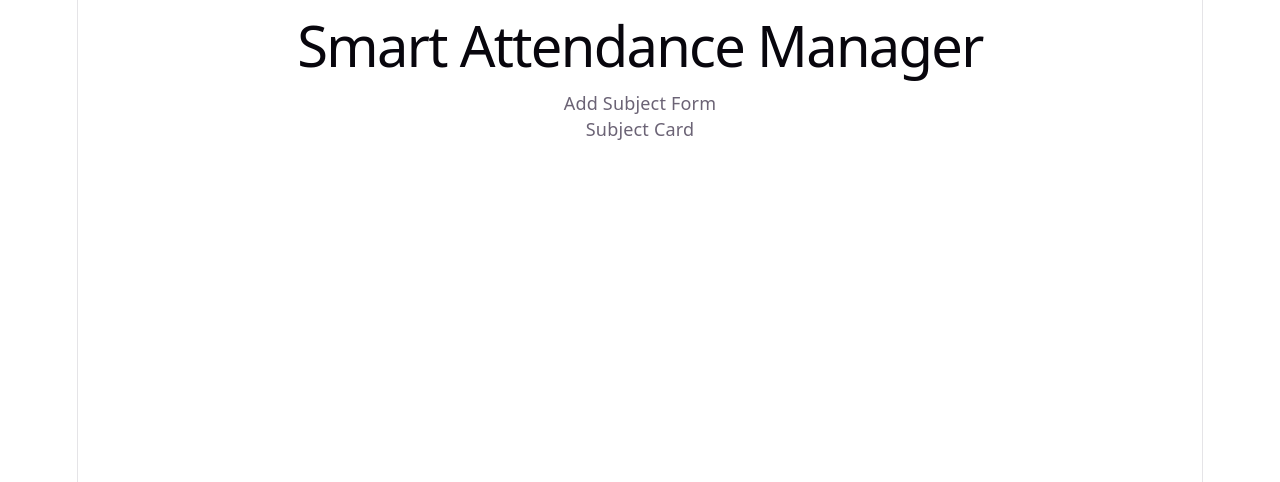
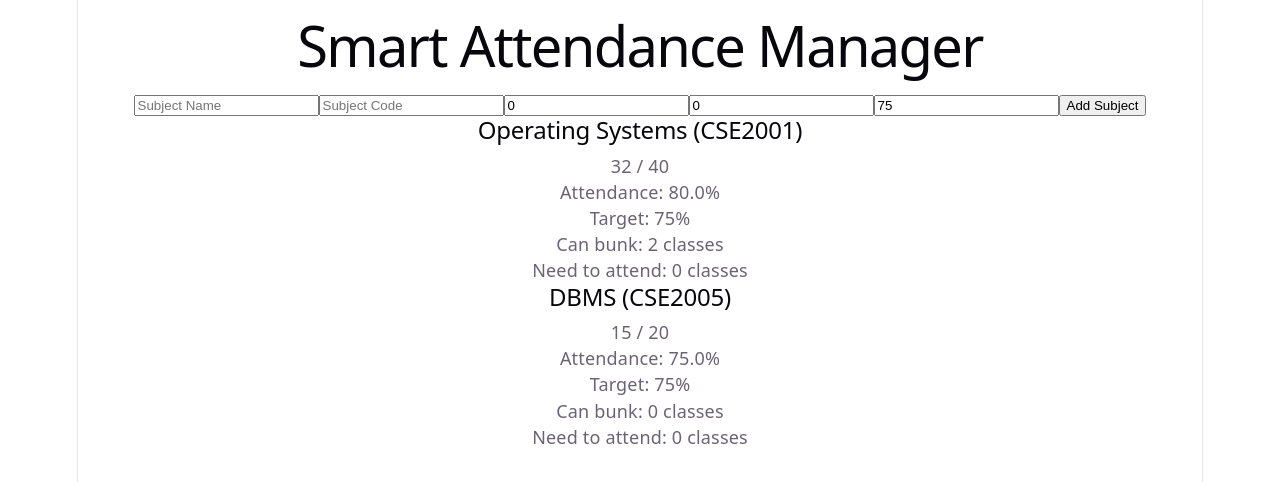
Before and after one commit to sxddhxrthg/smart-attendance-manager, a React (Vite) app in the folder frontend/: page / in a window 1280 px wide. Shown: the top 482 px of the page. Built offline with nearby package versions, Linux system fonts and the light colour scheme.

Commit message:
feat(attendance): add attendance calculations and bunk analysis

```diff
--- a/frontend/src/components/AddSubjectForm.tsx
+++ b/frontend/src/components/AddSubjectForm.tsx
@@ -1,5 +1,81 @@
-function AddSubjectForm() {
-  return <div>Add Subject Form</div>;
+import { useState } from "react";
+import type { Subject } from "../types/subject";
+
+interface AddSubjectFormProps {
+  onAddSubject: (subject: Subject) => void;
+}
+
+function AddSubjectForm({ onAddSubject }: AddSubjectFormProps) {
+  const [name, setName] = useState("");
+  const [code, setCode] = useState("");
+  const [attendedClasses, setAttendedClasses] = useState(0);
+  const [totalClasses, setTotalClasses] = useState(0);
+  const [targetAttendancePercentage, setTargetAttendancePercentage] =
+    useState(75);
+
+  function handleSubmit(event: React.FormEvent) {
+    event.preventDefault();
+
+    const newSubject: Subject = {
+      id: crypto.randomUUID(),
+      name,
+      code,
+      attendedClasses,
+      totalClasses,
+      targetAttendancePercentage,
+    };
+
+    onAddSubject(newSubject);
+
+    setName("");
+    setCode("");
+    setAttendedClasses(0);
+    setTotalClasses(0);
+    setTargetAttendancePercentage(75);
+  }
+
+  return (
+    <form onSubmit={handleSubmit}>
+      <input
+        placeholder="Subject Name"
+        value={name}
+        onChange={(e) => setName(e.target.value)}
+      />
+
+      <input
+        placeholder="Subject Code"
+        value={code}
+        onChange={(e) => setCode(e.target.value)}
+      />
+
+      <input
+        type="number"
+        placeholder="Attended Classes"
+        value={attendedClasses}
+        onChange={(e) => setAttendedClasses(Number(e.target.value))}
+      />
+
+      <input
+        type="number"
+        placeholder="Total Classes"
+        value={totalClasses}
+        onChange={(e) => setTotalClasses(Number(e.target.value))}
+      />
+
+      <input
+        type="number"
+        placeholder="Target %"
+        value={targetAttendancePercentage}
+        onChange={(e) =>
+          setTargetAttendancePercentage(Number(e.target.value))
+        }
+      />
+
+      <button type="submit">
+        Add Subject
+      </button>
+    </form>
+  );
 }
 
 export default AddSubjectForm;
--- a/frontend/src/components/SubjectCard.tsx
+++ b/frontend/src/components/SubjectCard.tsx
@@ -1,5 +1,59 @@
-function SubjectCard() {
-  return <div>Subject Card</div>;
+import type { Subject } from "../types/subject";
+import {
+  calculateAttendance,
+  classesNeededForTarget,
+  classesCanBunk,
+} from "../utils/attendance";
+
+interface SubjectCardProps {
+  subject: Subject;
+}
+
+function SubjectCard({ subject }: SubjectCardProps) {
+  const attendancePercentage = calculateAttendance(
+    subject.attendedClasses,
+    subject.totalClasses
+  );
+
+  const neededClasses = classesNeededForTarget(
+    subject.attendedClasses,
+    subject.totalClasses,
+    subject.targetAttendancePercentage
+  );
+
+  const bunkClasses = classesCanBunk(
+    subject.attendedClasses,
+    subject.totalClasses,
+    subject.targetAttendancePercentage
+  );
+
+  return (
+    <div>
+      <h2>
+        {subject.name} ({subject.code})
+      </h2>
+
+      <p>
+        {subject.attendedClasses} / {subject.totalClasses}
+      </p>
+
+      <p>
+        Attendance: {attendancePercentage.toFixed(1)}%
+      </p>
+
+      <p>
+        Target: {subject.targetAttendancePercentage}%
+      </p>
+
+      <p>
+        Can bunk: {bunkClasses} classes
+      </p>
+
+      <p>
+        Need to attend: {neededClasses} classes
+      </p>
+    </div>
+  );
 }
 
 export default SubjectCard;
--- a/frontend/src/pages/HomePage.tsx
+++ b/frontend/src/pages/HomePage.tsx
@@ -1,14 +1,44 @@
+import { useState } from "react";
 import AddSubjectForm from "../components/AddSubjectForm";
 import SubjectCard from "../components/SubjectCard";
+import type { Subject } from "../types/subject";
 
 function HomePage() {
+  const [subjects, setSubjects] = useState<Subject[]>([
+    {
+      id: crypto.randomUUID(),
+      code: "CSE2001",
+      name: "Operating Systems",
+      attendedClasses: 32,
+      totalClasses: 40,
+      targetAttendancePercentage: 75,
+    },
+    {
+      id: crypto.randomUUID(),
+      code: "CSE2005",
+      name: "DBMS",
+      attendedClasses: 15,
+      totalClasses: 20,
+      targetAttendancePercentage: 75,
+    },
+  ]);
+
+  function addSubject(subject: Subject) {
+    setSubjects((prev) => [...prev, subject]);
+  }
+
   return (
     <>
       <h1>Smart Attendance Manager</h1>
 
-      <AddSubjectForm />
+      <AddSubjectForm onAddSubject={addSubject} />
 
-      <SubjectCard />
+      {subjects.map((subject) => (
+        <SubjectCard
+          key={subject.id}
+          subject={subject}
+        />
+      ))}
     </>
   );
 }
--- a/frontend/src/utils/attendance.ts
+++ b/frontend/src/utils/attendance.ts
@@ -1,53 +1,40 @@
-export function calculateAttendancePercentage(
+export function calculateAttendance(
   attendedClasses: number,
   totalClasses: number
-): number {
-  if (totalClasses === 0) {
-    return 0;
-  }
-
+) {
   return (attendedClasses / totalClasses) * 100;
 }
 
-export function isBelowTarget(
-  attendancePercentage: number,
-  targetAttendancePercentage: number
-): boolean {
-  return attendancePercentage < targetAttendancePercentage;
+export function classesNeededForTarget(
+  attendedClasses: number,
+  totalClasses: number,
+  targetPercentage: number
+) {
+  let attended = attendedClasses;
+  let total = totalClasses;
+  let count = 0;
+
+  while ((attended / total) * 100 < targetPercentage) {
+    attended++;
+    total++;
+    count++;
+  }
+
+  return count;
 }
 
-export function calculateSafeToMiss(
+export function classesCanBunk(
   attendedClasses: number,
   totalClasses: number,
-  targetAttendancePercentage: number
-): number {
-  let safeToMiss = 0;
+  targetPercentage: number
+) {
+  let total = totalClasses;
+  let count = 0;
 
-  while (
-    (attendedClasses / (totalClasses + safeToMiss + 1)) * 100 >=
-    targetAttendancePercentage
-  ) {
-    safeToMiss++;
+  while ((attendedClasses / (total + 1)) * 100 >= targetPercentage) {
+    total++;
+    count++;
   }
 
-  return safeToMiss;
+  return count;
 }
-
-export function calculateClassesNeeded(
-  attendedClasses: number,
-  totalClasses: number,
-  targetAttendancePercentage: number
-): number {
-  let classesNeeded = 0;
-
-  while (
-    ((attendedClasses + classesNeeded) /
-      (totalClasses + classesNeeded)) *
-      100 <
-    targetAttendancePercentage
-  ) {
-    classesNeeded++;
-  }
-
-  return classesNeeded;
-}
```
